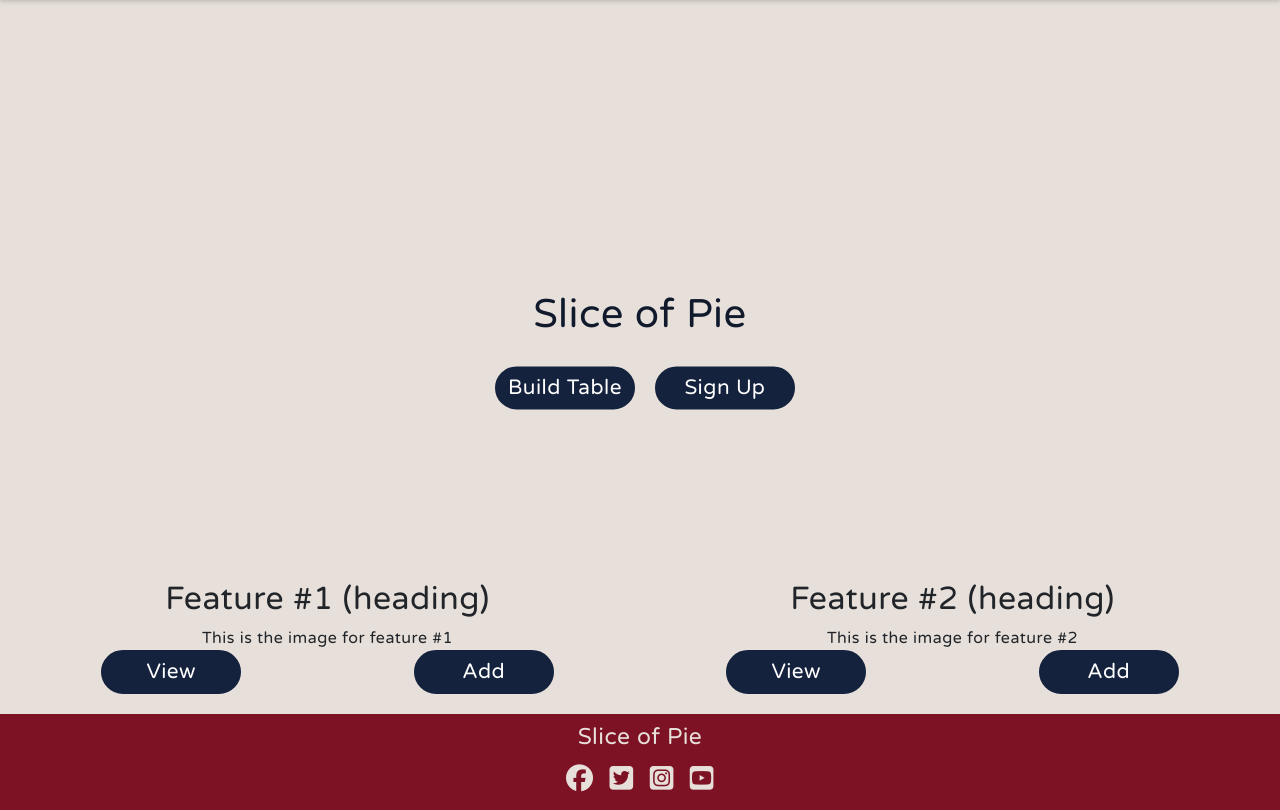
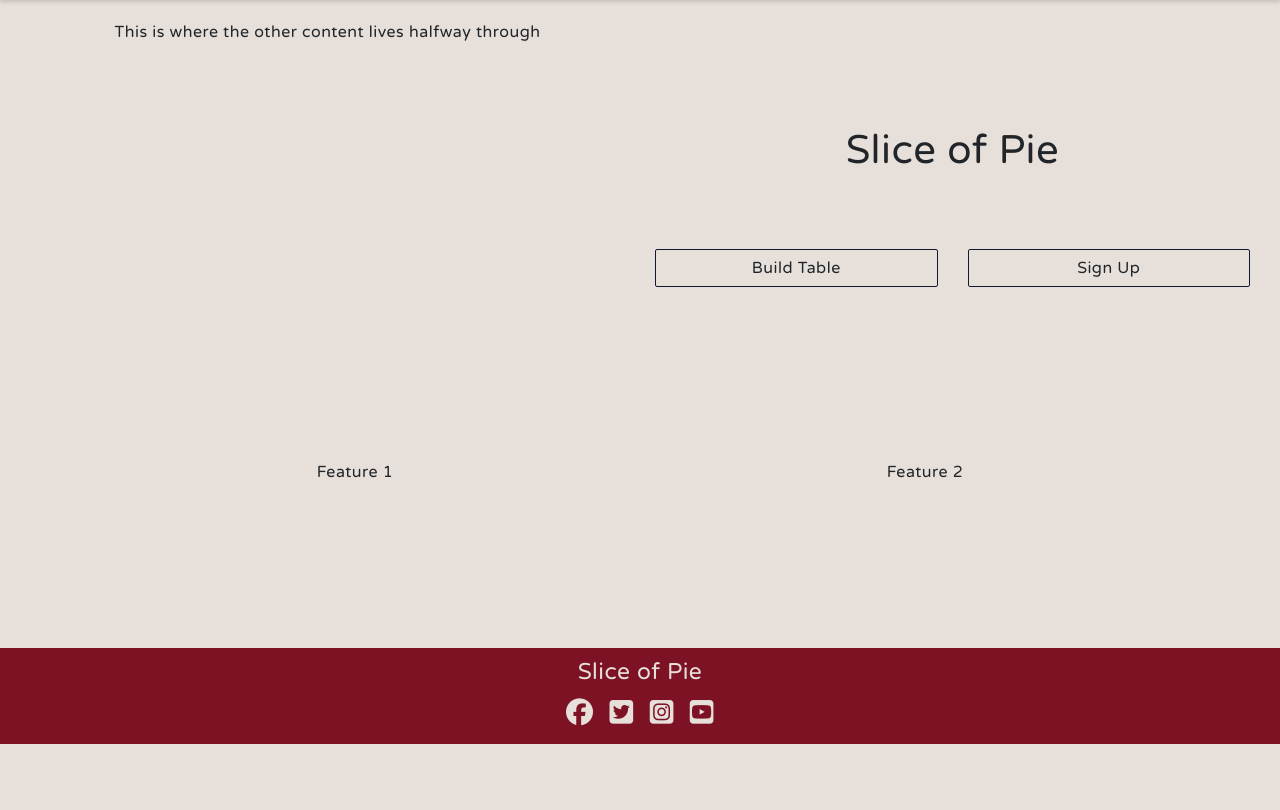
Before and after one commit to franciskershaw/slice-of-pie, a Django app: page / in a window 1280 px wide. Shown: the part 56-866 px from the top of the page. After the commit the page ends 800 px from the top, so only its background shows below. Run offline with Django 3.2, Linux system fonts and the light colour scheme; some libraries are stand-ins or nearby versions.

Commit message:
redo html of index page to reposition elements

```diff
--- a/home/templates/home/index.html
+++ b/home/templates/home/index.html
@@ -5,79 +5,37 @@
 {% block content %}
 
 <div class="index page-container">
-    <!-- Hero animation, heading, and CTA buttons -->
-    <section id="hero-section" class="container-fluid landing-container">
-        <div class="index-content-container center-content">
-            <!-- Heading -->
-            <div class="index-headings-container">
-                <div class="row">
-                    <div class="col">
+    <section class="hero-section container-fluid">
+        <div class="row text-center">
+            <div class="col-12 col-lg-6 order-lg-2">
+                <div class="row heading-container">
+                    <div class="col-12 center-content">
                         <h1>Slice of Pie</h1>
+                    </div>
+                    <div class="col-6 text-right">
+                        <a href="#" class="btn home-cta-btn" role="button">Build Table</a>
+                    </div>
+                    <div class="col-6 text-left">
+                        <a href="#" class="btn home-cta-btn" role="button">Sign Up</a>
                     </div>
                 </div>
             </div>
-            <!-- CTA buttons -->
-            <div class="cta-btn-container">
-                <div class="row">
-                    <div class="col-12 col-md-6">
-                        <a href="#" class="btn btn-primary btn-md cta-btn">Build Table</a>
-                    </div>
-                    <div class="col-12 col-md-6">
-                        {% if request.user.is_authenticated %}
-                            <a href="{% url 'products' %}" class="btn btn-primary btn-md cta-btn">All Tables</a>
-                        {% else %}
-                            <a href="{% url 'account_signup' %}" class="btn btn-primary btn-md cta-btn">Sign Up</a>
-                        {% endif %}
+            <div class="col-lg-6 d-none d-lg-block order-1">
+                <div class="row heading-container">
+                    <div class="col-12">
+                        This is where the other content lives halfway through
                     </div>
                 </div>
             </div>
         </div>
     </section>
-
-    <section id="feature-section" class="container-fluid text-center">
-        <div class="feature-content-container">
-            <div class="feature-one">
-                <div class="row">
-                    <div class="col-12 col-md-6">
-                        <div class="row">
-                            <div class="col-12">
-                                <h2>
-                                    Feature #1 (heading)
-                                </h2>
-                            </div>
-                            <div class="col-12">
-                                This is the image for feature #1
-                            </div>
-                            <div class="col-6">
-                                <a href="#" class="btn btn-primary btn-md cta-btn">View</a>
-                            </div>
-                            <div class="col-6">
-                                <a href="#" class="btn btn-primary btn-md cta-btn">Add</a>
-                            </div>
-                        </div>
-                    </div>
-                    <div class="col-12 col-md-6">
-                        <div class="row">
-                            <div class="col-12">
-                                <h2>
-                                    Feature #2 (heading)
-                                </h2>
-                            </div>
-                            <div class="col-12">
-                                This is the image for feature #2
-                            </div>
-                            <div class="col-6">
-                                <a href="#" class="btn btn-primary btn-md cta-btn">View</a>
-                            </div>
-                            <div class="col-6">
-                                <a href="#" class="btn btn-primary btn-md cta-btn">Add</a>
-                            </div>
-                        </div>
-                    </div>
-                </div>
+    <section class="feature-section container">
+        <div class="row text-center">
+            <div class="col-12 col-lg-6">
+                Feature 1
             </div>
-            <div class="feature-two">
-
+            <div class="col-12 col-lg-6">
+                Feature 2
             </div>
         </div>
     </section>
--- a/static/css/base.css
+++ b/static/css/base.css
@@ -33,6 +33,8 @@ body {
   font-family: var(--main-font);
   letter-spacing: .5px;
   background-color: var(--lavender);
+  /* background: rgb(226,186,140);
+  background: radial-gradient(circle, rgba(226,186,140,1) 50%, rgba(231,224,218,1) 100%);  */
 }
 
 ul {
@@ -521,47 +523,16 @@ ul.errorlist {
 
 /* Homepage */
 
-.index-content-container {
-  padding-top: 70px;
+.heading-container {
+  height: 55vh;
 }
 
-.index-content-container h1 {
-  color: var(--dark);
-  font-size: 2.5rem;
-}
-
-.landing-container {
-  text-align: center;
-  padding-top: 40px;
-  padding-right: 20px;
-  padding-left: 20px;
-  height: 70vh;
-}
-
-.index-headings-container {
-  padding-left: 10px;
-  padding-right: 10px;
-  max-width: 290px;
-  margin: 0 auto;
-  padding-top: 10px;
-  padding-bottom: 0px;
-}
-
-.cta-btn-container {
-  text-align: center;
-  max-width: 290px;
-  margin: 0 auto;
-  padding-top: 20px;
-}
-
-.cta-btn {
-  margin-bottom: 20px;
-  width: 140px;
-  padding: 4px;
-  border: 2px solid var(--blue);
-  border-radius: 25px;
-  font-size: 130%;
-  background-color: var(--blue);
+.home-cta-btn {
+  border: 1px solid var(--dark);
+  border-radius: 2px;
+  width: 100%;
+  padding-left: 5px;
+  padding-right: 5px;
 }
 
 /* All products page */
```
